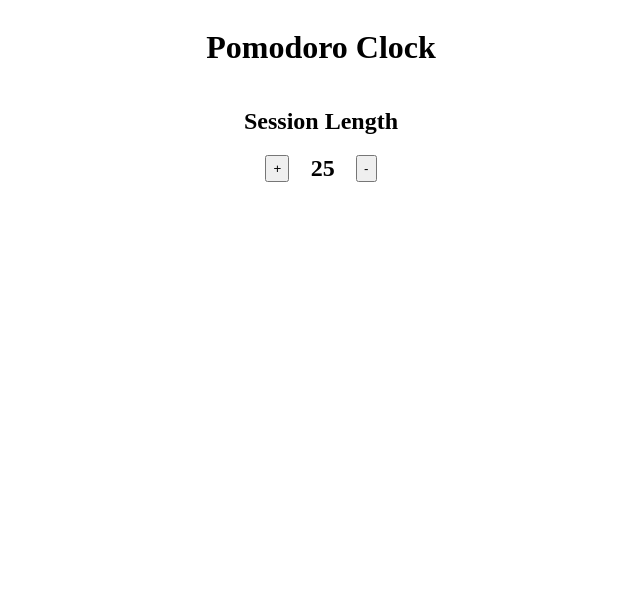
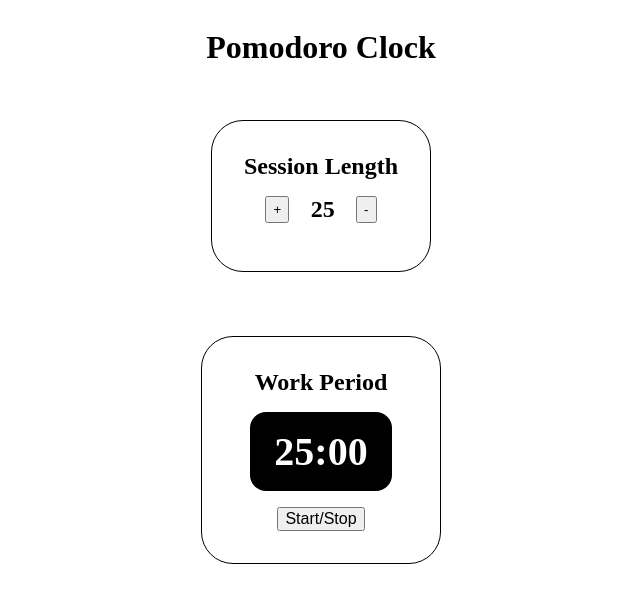
Before and after one commit to marthasharpe/React-Pomodoro-Clock, a React (Create React App) app: page / in a window 1280 px wide. Shown: the top 602 px of the page, without its empty margins (319-959 px from the left). Built offline with nearby package versions, Linux system fonts and the light colour scheme; the HTML template or start-up script is replaced by a standard one.

Commit message:
Timer elements and styling

```diff
--- a/src/App.js
+++ b/src/App.js
@@ -1,13 +1,15 @@
 import React from 'react';
 import Session from './Session';
+// import Break from './Break';
+import Timer from './Timer';
 import './App.css';
 
 class App extends React.Component {
   state = {
     sessionLength: 25,
     breakLength: 5,
-    currentPeriod: 'Work',
-    currentTime: 25,
+    timerLabel: 'Work',
+    timeLeft: 25,
     running: false,
   }
 
@@ -17,6 +19,10 @@ class App extends React.Component {
       <div className="app-container">
         <h1>Pomodoro Clock</h1>
         <Session sessionLength={this.state.sessionLength}/>
+        <Timer
+          timerLabel={this.state.timerLabel}
+          timeLeft={this.state.timeLeft}
+        />
       </div>
     );
   }
--- a/src/Session.css
+++ b/src/Session.css
@@ -2,10 +2,23 @@
     display: flex;
     flex-direction: column;
     align-items: center;
+    margin: 2rem;
+    padding: 2rem;
+    border-radius: 2rem;
+    border: 1px solid black;
 }
 
 .button-container {
     display: flex;
     justify-content: space-evenly;
     width: 100%;
+    margin: 1rem;
 }
+
+#session-label {
+    margin: 0;
+}
+
+button {
+    cursor: pointer;
+}
--- /dev/null
+++ b/src/Timer.css
@@ -0,0 +1,27 @@
+.timer-container {
+    display: flex;
+    flex-direction: column;
+    align-items: center;
+    margin: 2rem;
+    padding: 2rem;
+    border-radius: 2rem;
+    border: 1px solid black;
+}
+
+#timer-label {
+    margin: 0;
+}
+
+#time-left {
+    font-size: 2.5rem;
+    margin: 1rem;
+    padding: 1rem 1.5rem;
+    color: white;
+    background: black;
+    border-radius: 1rem;
+}
+
+#start-stop {
+    font-size: 1rem;
+    cursor: pointer;
+}
--- /dev/null
+++ b/src/Timer.js
@@ -0,0 +1,14 @@
+import React from 'react';
+import './Timer.css';
+
+const Timer = ({ timerLabel, timeLeft }) => {
+    return (
+        <div className='timer-container'>
+            <h2 id='timer-label'>{timerLabel} Period</h2>
+            <h3 id='time-left'>{timeLeft}:00</h3>
+            <button id='start-stop'>Start/Stop</button>
+        </div>
+    )
+}
+
+export default Timer;
```
